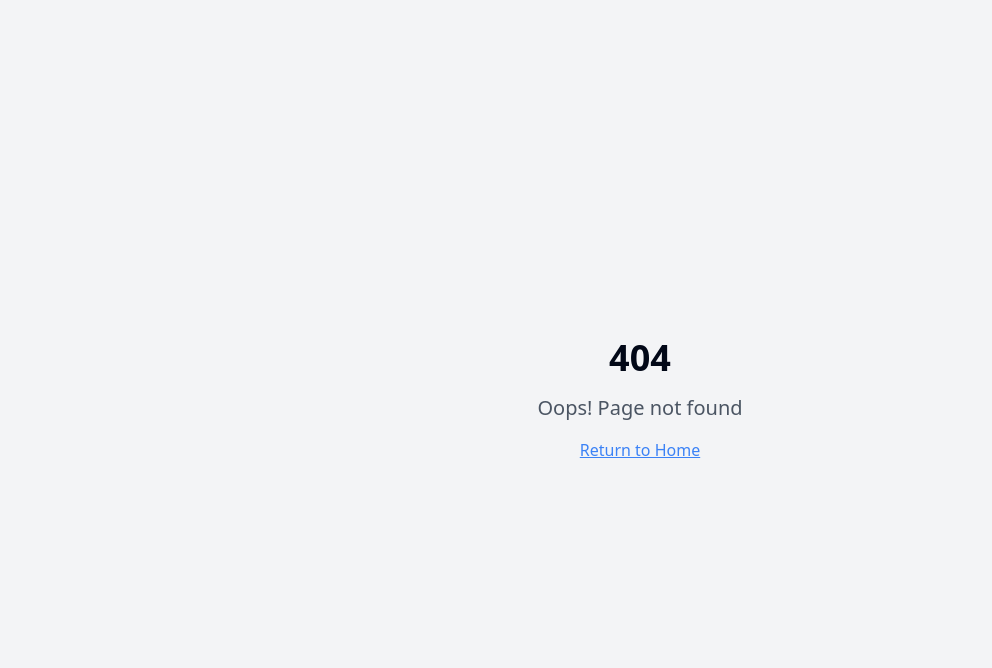
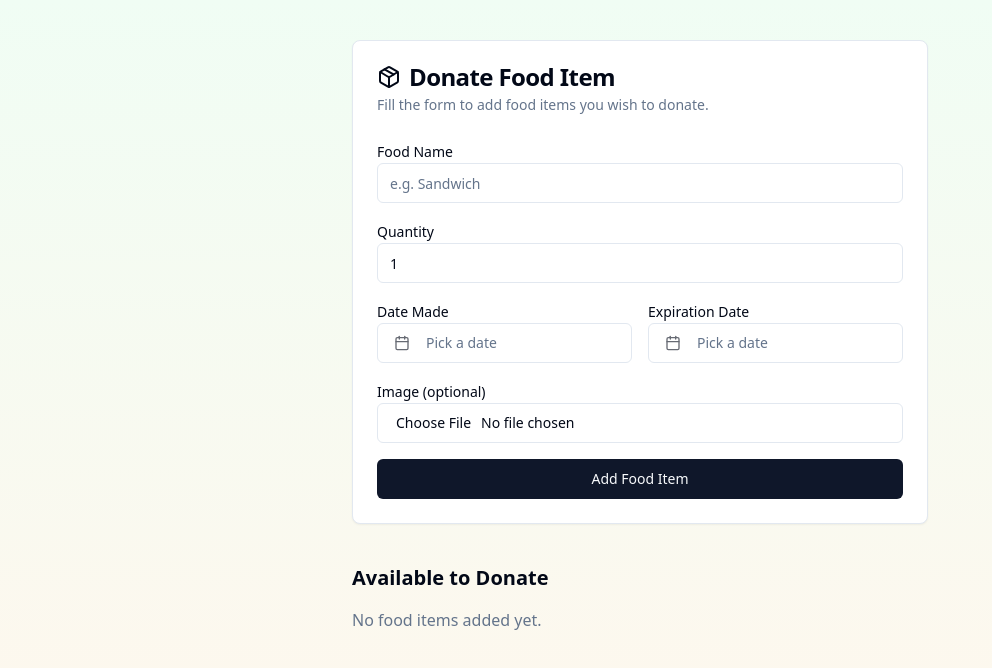
Before and after one commit to rushimadane/share-warmth-together, a React (Vite) app: page /donor-food-list in a window 1280 px wide. Before the commit this address had no page. Shown: the top 668 px of the page, without its empty margins (0-992 px from the left). Built offline with nearby package versions, Linux system fonts and the light colour scheme.

Commit message:
Add donation listing page
Create a new page to list donated food items, including quantity, production date, expiration date, and image upload functionality.

```diff
--- a/src/App.tsx
+++ b/src/App.tsx
@@ -1,4 +1,3 @@
-
 import { Toaster } from "@/components/ui/toaster";
 import { Toaster as Sonner } from "@/components/ui/sonner";
 import { TooltipProvider } from "@/components/ui/tooltip";
@@ -9,6 +8,7 @@ import JoinAsDonor from "./pages/JoinAsDonor";
 import FindFoodNearby from "./pages/FindFoodNearby";
 import Login from "./pages/Login";
 import NotFound from "./pages/NotFound";
+import DonorFoodList from "./pages/DonorFoodList";
 
 const queryClient = new QueryClient();
 
@@ -23,6 +23,7 @@ const App = () => (
           <Route path="/join-as-donor" element={<JoinAsDonor />} />
           <Route path="/find-food-nearby" element={<FindFoodNearby />} />
           <Route path="/login" element={<Login />} />
+          <Route path="/donor-food-list" element={<DonorFoodList />} />
           {/* ADD ALL CUSTOM ROUTES ABOVE THE CATCH-ALL "*" ROUTE */}
           <Route path="*" element={<NotFound />} />
         </Routes>
--- a/src/components/join-as-donor/DonorRegistrationForm.tsx
+++ b/src/components/join-as-donor/DonorRegistrationForm.tsx
@@ -1,4 +1,3 @@
-
 import { useState } from "react";
 import { useNavigate, Link } from "react-router-dom";
 import { Input } from "@/components/ui/input";
@@ -34,8 +33,8 @@ const DonorRegistrationForm = () => {
   const [agreeTerms, setAgreeTerms] = useState(false);
   const [isLoading, setIsLoading] = useState(false);
 
+  const { toast } = useToast();
   const navigate = useNavigate();
-  const { toast } = useToast();
 
   const handleRegistration = async (e: React.FormEvent) => {
     e.preventDefault();
@@ -101,8 +100,8 @@ const DonorRegistrationForm = () => {
 
       // Add timeout to see if navigate maybe runs "too early"
       setTimeout(() => {
-        console.log("[Registration] Navigating to /");
-        navigate("/");
+        console.log("[Registration] Navigating to /donor-food-list");
+        navigate("/donor-food-list");
       }, 400);
 
     } catch (error: any) {
--- /dev/null
+++ b/src/pages/DonorFoodList.tsx
@@ -0,0 +1,231 @@
+
+import React, { useState, ChangeEvent, FormEvent } from "react";
+import { Input } from "@/components/ui/input";
+import { Button } from "@/components/ui/button";
+import { Label } from "@/components/ui/label";
+import { Calendar } from "@/components/ui/calendar";
+import { Popover, PopoverTrigger, PopoverContent } from "@/components/ui/popover";
+import { Card, CardContent, CardHeader, CardTitle, CardDescription } from "@/components/ui/card";
+import { CalendarIcon, Image as ImageIcon, Package } from "lucide-react";
+import { format } from "date-fns";
+import { useNavigate } from "react-router-dom";
+
+type FoodItem = {
+  id: string;
+  name: string;
+  quantity: number;
+  dateMade: Date | null;
+  expirationDate: Date | null;
+  imageUrl: string | null;
+  imageFile?: File | null;
+};
+
+const DonorFoodList: React.FC = () => {
+  const [foodItems, setFoodItems] = useState<FoodItem[]>([]);
+  const [form, setForm] = useState<Omit<FoodItem, "id" | "imageUrl" | "imageFile">>({
+    name: "",
+    quantity: 1,
+    dateMade: null,
+    expirationDate: null,
+  });
+  const [imageFile, setImageFile] = useState<File | null>(null);
+  const [imageUrl, setImageUrl] = useState<string | null>(null);
+  const [calendarType, setCalendarType] = useState<"made" | "expire" | null>(null);
+
+  // Add food item handler
+  const handleAddFood = (e: FormEvent) => {
+    e.preventDefault();
+    if (!form.name || !form.quantity || !form.dateMade || !form.expirationDate) return;
+    const id = Date.now().toString();
+    setFoodItems([
+      ...foodItems,
+      {
+        id,
+        ...form,
+        imageUrl,
+        imageFile,
+      },
+    ]);
+    setForm({ name: "", quantity: 1, dateMade: null, expirationDate: null });
+    setImageFile(null);
+    setImageUrl(null);
+  };
+
+  const handleInputChange = (e: ChangeEvent<HTMLInputElement>) => {
+    setForm({ ...form, [e.target.name]: e.target.value });
+  };
+
+  const handleCalendarChange = (date: Date | undefined, type: "made" | "expire") => {
+    if (!date) return;
+    setForm((prev) => ({
+      ...prev,
+      [type === "made" ? "dateMade" : "expirationDate"]: date,
+    }));
+    setCalendarType(null);
+  };
+
+  const handleImageChange = (e: ChangeEvent<HTMLInputElement>) => {
+    const file = e.target.files?.[0];
+    if (file) {
+      setImageFile(file);
+      const reader = new FileReader();
+      reader.onload = (e) => setImageUrl(e.target?.result as string);
+      reader.readAsDataURL(file);
+    }
+  };
+
+  return (
+    <div className="min-h-screen bg-gradient-to-b from-green-50 to-orange-50 py-10 px-4">
+      <div className="max-w-xl mx-auto">
+        <Card>
+          <CardHeader>
+            <CardTitle className="flex items-center gap-2">
+              <Package size={24} /> Donate Food Item
+            </CardTitle>
+            <CardDescription>
+              Fill the form to add food items you wish to donate.
+            </CardDescription>
+          </CardHeader>
+          <CardContent>
+            <form className="space-y-4" onSubmit={handleAddFood}>
+              <div>
+                <Label htmlFor="name">Food Name</Label>
+                <Input
+                  id="name"
+                  name="name"
+                  value={form.name}
+                  onChange={handleInputChange}
+                  placeholder="e.g. Sandwich"
+                  required
+                />
+              </div>
+              <div>
+                <Label htmlFor="quantity">Quantity</Label>
+                <Input
+                  id="quantity"
+                  name="quantity"
+                  type="number"
+                  value={form.quantity}
+                  min={1}
+                  onChange={(e) =>
+                    setForm((prev) => ({
+                      ...prev,
+                      quantity: Math.max(Number(e.target.value), 1),
+                    }))
+                  }
+                  required
+                />
+              </div>
+              <div className="flex gap-4">
+                {/* Date Made */}
+                <div className="flex-1">
+                  <Label htmlFor="dateMade">Date Made</Label>
+                  <Popover open={calendarType === "made"} onOpenChange={(open) => setCalendarType(open ? "made" : null)}>
+                    <PopoverTrigger asChild>
+                      <Button
+                        variant="outline"
+                        type="button"
+                        className="w-full justify-start text-left"
+                        onClick={() => setCalendarType("made")}
+                      >
+                        <CalendarIcon className="mr-2 h-4 w-4 opacity-60" />
+                        {form.dateMade ? format(form.dateMade, "PPP") : <span className="text-muted-foreground">Pick a date</span>}
+                      </Button>
+                    </PopoverTrigger>
+                    <PopoverContent className="w-auto p-0" align="start">
+                      <Calendar
+                        mode="single"
+                        selected={form.dateMade ?? undefined}
+                        onSelect={date => handleCalendarChange(date, "made")}
+                        initialFocus
+                        className="p-3 pointer-events-auto"
+                        disabled={date => date > new Date()}
+                      />
+                    </PopoverContent>
+                  </Popover>
+                </div>
+                {/* Expiration Date */}
+                <div className="flex-1">
+                  <Label htmlFor="expirationDate">Expiration Date</Label>
+                  <Popover open={calendarType === "expire"} onOpenChange={(open) => setCalendarType(open ? "expire" : null)}>
+                    <PopoverTrigger asChild>
+                      <Button
+                        variant="outline"
+                        type="button"
+                        className="w-full justify-start text-left"
+                        onClick={() => setCalendarType("expire")}
+                      >
+                        <CalendarIcon className="mr-2 h-4 w-4 opacity-60" />
+                        {form.expirationDate ? format(form.expirationDate, "PPP") : <span className="text-muted-foreground">Pick a date</span>}
+                      </Button>
+                    </PopoverTrigger>
+                    <PopoverContent className="w-auto p-0" align="start">
+                      <Calendar
+                        mode="single"
+                        selected={form.expirationDate ?? undefined}
+                        onSelect={date => handleCalendarChange(date, "expire")}
+                        initialFocus
+                        className="p-3 pointer-events-auto"
+                        disabled={date => form.dateMade ? date < form.dateMade : false}
+                      />
+                    </PopoverContent>
+                  </Popover>
+                </div>
+              </div>
+              <div>
+                <Label htmlFor="imageFile">Image (optional)</Label>
+                <div className="flex items-center gap-2">
+                  <Input
+                    id="imageFile"
+                    type="file"
+                    accept="image/*"
+                    onChange={handleImageChange}
+                  />
+                  {imageUrl && (
+                    <img src={imageUrl} alt="Food preview" className="h-12 w-12 object-cover rounded border" />
+                  )}
+                </div>
+              </div>
+              <Button type="submit" className="w-full">
+                Add Food Item
+              </Button>
+            </form>
+          </CardContent>
+        </Card>
+        {/* Food items list */}
+        <div className="mt-10">
+          <h2 className="text-xl font-semibold mb-4">Available to Donate</h2>
+          {foodItems.length === 0 ? (
+            <p className="text-muted-foreground">No food items added yet.</p>
+          ) : (
+            <div className="space-y-4">
+              {foodItems.map((item) => (
+                <Card key={item.id}>
+                  <CardContent className="flex items-center gap-4">
+                    {item.imageUrl ? (
+                      <img src={item.imageUrl} className="h-16 w-16 rounded object-cover border" alt={item.name} />
+                    ) : (
+                      <div className="h-16 w-16 rounded bg-muted flex items-center justify-center">
+                        <ImageIcon className="text-muted-foreground" />
+                      </div>
+                    )}
+                    <div className="flex-1">
+                      <div className="font-bold">{item.name}</div>
+                      <div className="text-sm text-muted-foreground">Qty: {item.quantity}</div>
+                      <div className="text-xs text-muted-foreground">
+                        Made: {item.dateMade ? format(item.dateMade, "PPP") : "-"}<br />
+                        Expires: {item.expirationDate ? format(item.expirationDate, "PPP") : "-"}
+                      </div>
+                    </div>
+                  </CardContent>
+                </Card>
+              ))}
+            </div>
+          )}
+        </div>
+      </div>
+    </div>
+  );
+};
+
+export default DonorFoodList;
```
